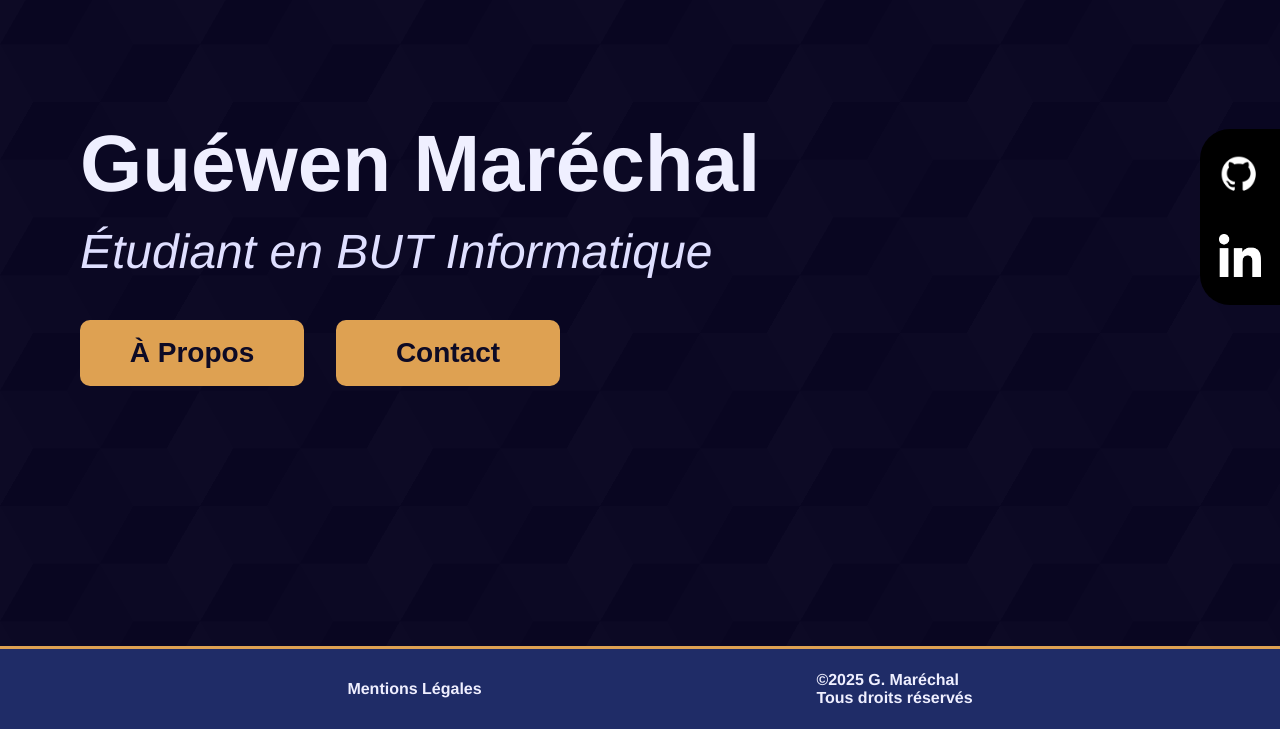
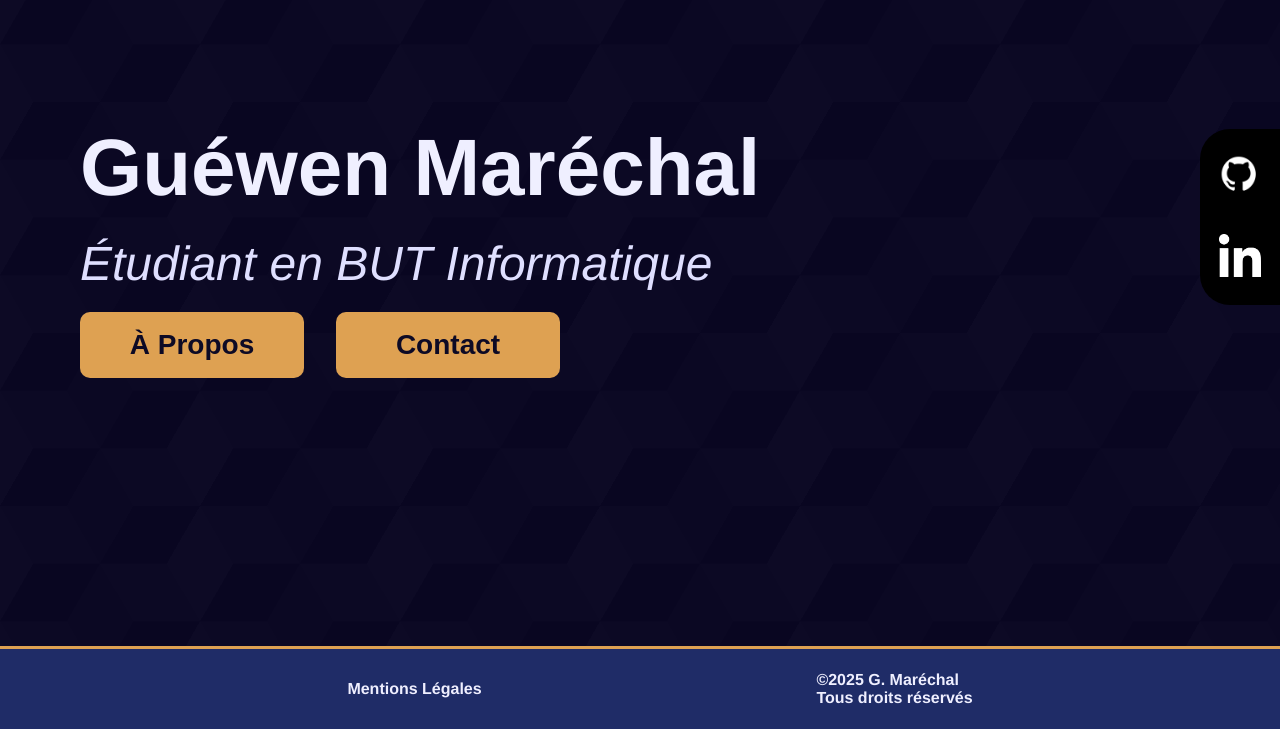
Before and after one commit to marechalg/Portfolio, a PHP site: page /public/src/index.html in a window 1280 px wide. Shown: the part 71-800 px from the top of the page. Run offline with PHP 8.4, Linux system fonts and the light colour scheme.

Commit message:
multiple aspect changes

```diff
--- a/public/src/index.html
+++ b/public/src/index.html
@@ -34,8 +34,9 @@
                     <h1>Guéwen Maréchal</h1>
                     <h2>Étudiant en BUT Informatique</h2>
                     <ul>
-                        <li><button>À Propos</button></li>
-                        <li><button>Contact</button></li>
+                        <li><button id="about">À Propos</button></li>
+                        <li><button title="guewen.marechal@etudiant.univ-rennes.fr" id="contact">Contact</button></li>
+                        <script src="../script/homeButtons.js"></script>
                     </ul>
                 </article>
             </section>
--- a/public/style/global.css
+++ b/public/style/global.css
@@ -164,15 +164,18 @@ aside img:first-child {
 section {
     padding: 5em;
     display: flex;
+    flex-direction: column;
     justify-content: space-between;
+    flex-wrap: wrap;
 }
 article {
-    line-height: 50%;
+    line-height: 100%;
 }
 
 section h1 {
     font-size: 500%;
     user-select: auto;
+    flex-wrap: wrap;
 }
 section h2 {
     font-size: 300%;
@@ -182,7 +185,6 @@ section h2 {
 }
 
 section ul {
-    margin-top: 4em;
     padding: 0;
     display: flex;
 }
```
